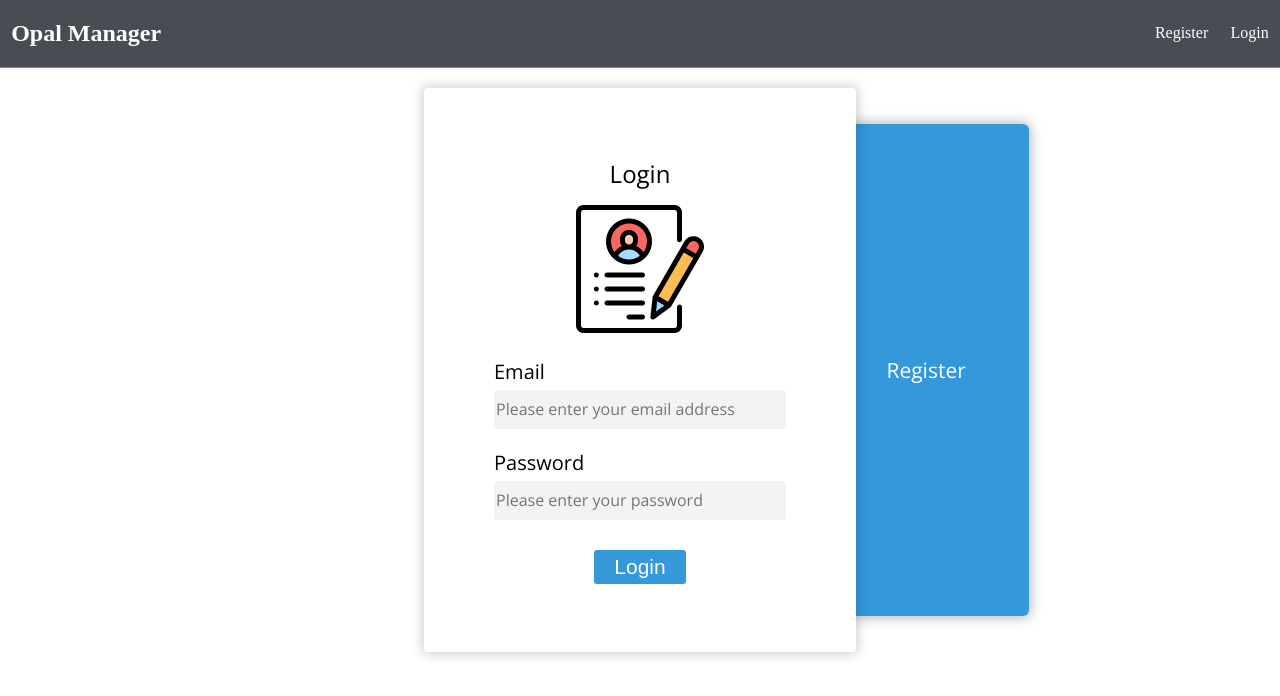
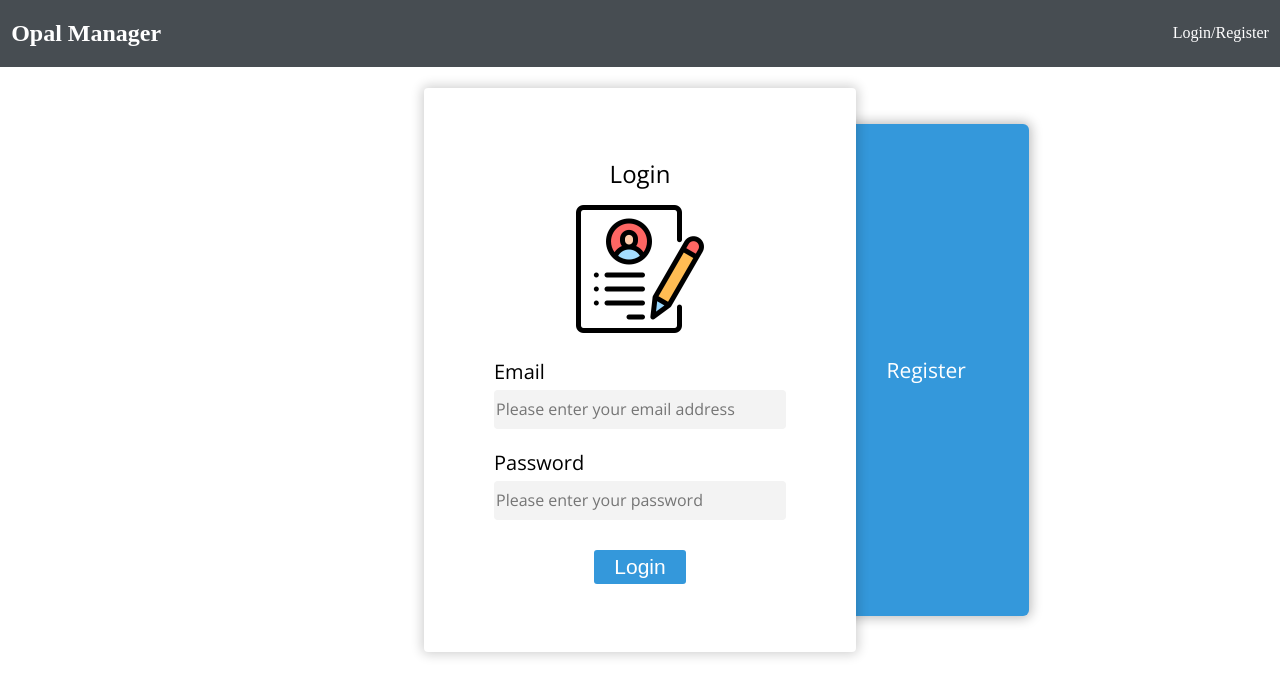
Before and after one commit to dsingo/asd-project, a React (Create React App) app in the folder frontend/: page / in a window 1280 px wide. Shown: the top 696 px of the page. Built offline with nearby package versions, Linux system fonts and the light colour scheme.

Commit message:
Tweak navbar
Remove bottom border from navbar, make it look nicer

```diff
--- a/frontend/src/components/layout/Navbar.js
+++ b/frontend/src/components/layout/Navbar.js
@@ -1,15 +1,18 @@
 import React from "react";
-import "./Navbar.scss"
+import "./Navbar.scss";
 
 const Navbar = () => {
   return (
     <nav className="navbar bg-dark">
       <h1>
-        <a href="dashboard.html"> <i className="fas fa-code"></i> Opal Manager </a>
+        <a href="dashboard.html">
+          {" "}Opal Manager{" "}
+        </a>
       </h1>
       <ul>
-        <li><a href="register.html">Register</a></li>
-        <li><a href="login.html">Login</a></li>
+        <li>
+          <a href="/user">Login/Register</a>
+        </li>
       </ul>
     </nav>
   );
--- a/frontend/src/components/layout/Navbar.scss
+++ b/frontend/src/components/layout/Navbar.scss
@@ -3,7 +3,6 @@ $dark-color: #343a40;
 $light-color: #f4f4f4;
 $danger-color: #dc3545;
 $success-color: #28a745;
-$max-width: 1100px;
 
 .navbar {
   display: -webkit-box;
@@ -20,7 +19,6 @@ $max-width: 1100px;
   width: 100%;
   top: 0;
   left: 0;
-  border-bottom: solid 1px #17a2b8;
   opacity: 0.9;
 }
 
```
